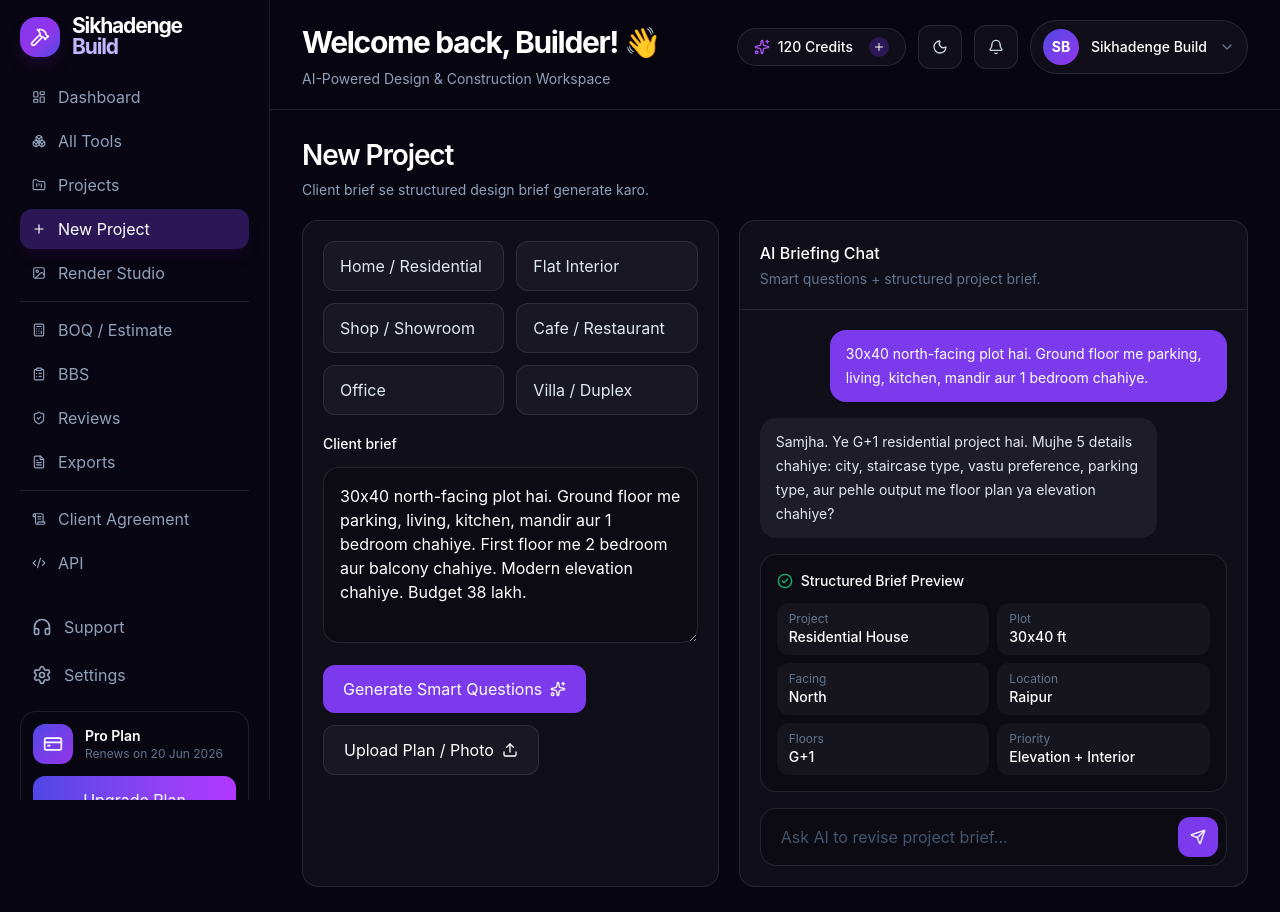
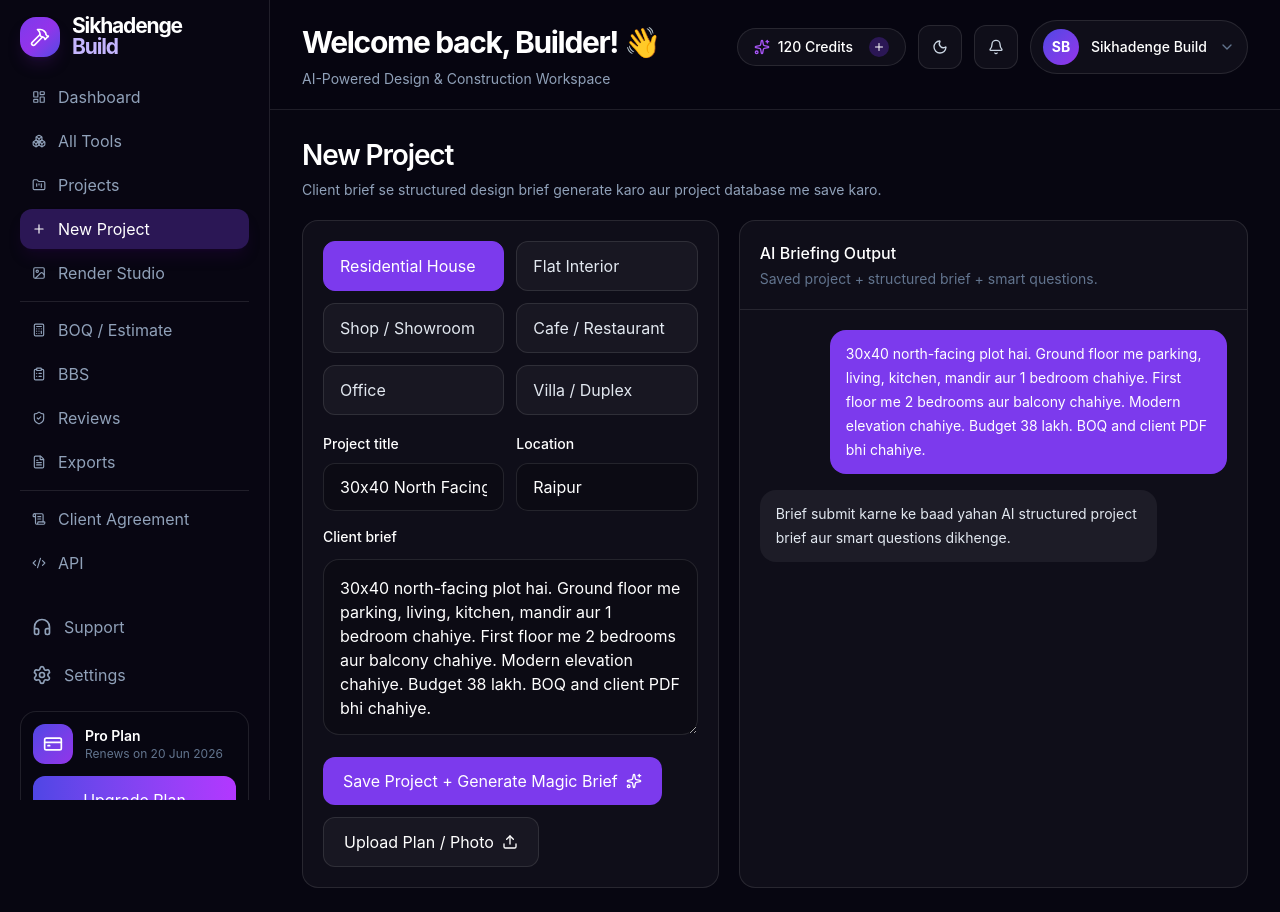
Before and after one commit to maihoonankitsingh/Build-Setu-Ai, a Next.js app: page / in a window 1280 px wide. Both pictures are taken after a click on the button "New Project". Built offline with nearby package versions, Linux system fonts and the light colour scheme.

Commit message:
Connect New Project UI to project and Magic Brief APIs

```diff
--- a/app/page.tsx
+++ b/app/page.tsx
@@ -1075,32 +1075,152 @@ function PageTitle({ title, desc, theme }: { title: string; desc: string; theme:
   );
 }
 
+
 function NewProjectPage({ theme }: { theme: ResolvedTheme }) {
-  return (
-    <div>
-      <PageTitle title="New Project" desc="Client brief se structured design brief generate karo." theme={theme} />
+  const [projectType, setProjectType] = useState("Residential House");
+  const [title, setTitle] = useState("30x40 North Facing House");
+  const [location, setLocation] = useState("Raipur");
+  const [brief, setBrief] = useState(
+    "30x40 north-facing plot hai. Ground floor me parking, living, kitchen, mandir aur 1 bedroom chahiye. First floor me 2 bedrooms aur balcony chahiye. Modern elevation chahiye. Budget 38 lakh. BOQ and client PDF bhi chahiye.",
+  );
+  const [loading, setLoading] = useState(false);
+  const [message, setMessage] = useState("");
+  const [result, setResult] = useState<{
+    projectId?: string;
+    structuredBrief?: Record<string, unknown>;
+    questions?: string[];
+  } | null>(null);
+
+  async function handleCreateProject() {
+    try {
+      setLoading(true);
+      setMessage("");
+      setResult(null);
+
+      const createRes = await fetch("/api/projects/create", {
+        method: "POST",
+        headers: {
+          "Content-Type": "application/json",
+        },
+        body: JSON.stringify({
+          title,
+          projectType,
+          location,
+          rawBrief: brief,
+        }),
+      });
+
+      const createData = await createRes.json();
+
+      if (!createRes.ok || !createData.ok) {
+        throw new Error(createData.error || "Project create failed");
+      }
+
+      const projectId = createData.project.id as string;
+
+      const briefRes = await fetch("/api/ai/magic-brief", {
+        method: "POST",
+        headers: {
+          "Content-Type": "application/json",
+        },
+        body: JSON.stringify({
+          projectId,
+          rawBrief: brief,
+        }),
+      });
+
+      const briefData = await briefRes.json();
+
+      if (!briefRes.ok || !briefData.ok) {
+        throw new Error(briefData.error || "Magic Brief failed");
+      }
+
+      setResult({
+        projectId,
+        structuredBrief: briefData.structuredBrief,
+        questions: briefData.questions,
+      });
+
+      setMessage("Project saved and Magic Brief generated successfully.");
+    } catch (error) {
+      console.error(error);
+      setMessage(error instanceof Error ? error.message : "Something went wrong");
+    } finally {
+      setLoading(false);
+    }
+  }
+
+  return (
+    <div>
+      <PageTitle title="New Project" desc="Client brief se structured design brief generate karo aur project database me save karo." theme={theme} />
+
       <div className="grid gap-5 xl:grid-cols-[0.9fr_1.1fr]">
         <section className={cn("rounded-2xl border p-5", theme === "dark" ? "border-white/10 bg-white/[0.035]" : "border-[#ded5ec] bg-white light-card-shadow")}>
           <div className="mb-4 grid gap-3 sm:grid-cols-2">
-            {["Home / Residential", "Flat Interior", "Shop / Showroom", "Cafe / Restaurant", "Office", "Villa / Duplex"].map((type) => (
+            {["Residential House", "Flat Interior", "Shop / Showroom", "Cafe / Restaurant", "Office", "Villa / Duplex"].map((type) => (
               <button
                 key={type}
-                className={cn("rounded-xl border px-4 py-3 text-left text-sm font-medium", theme === "dark" ? "border-white/10 bg-white/[0.04] text-slate-200 hover:bg-white/[0.07]" : "border-[#ded5ec] bg-[#fbf8ff] text-[#21133f] hover:border-[#a855f7]")}
+                onClick={() => setProjectType(type)}
+                className={cn(
+                  "rounded-xl border px-4 py-3 text-left text-sm font-medium transition",
+                  projectType === type
+                    ? "border-[#7c3aed] bg-[#7c3aed] text-white"
+                    : theme === "dark"
+                      ? "border-white/10 bg-white/[0.04] text-slate-200 hover:bg-white/[0.07]"
+                      : "border-[#ded5ec] bg-[#fbf8ff] text-[#21133f] hover:border-[#a855f7]",
+                )}
               >
                 {type}
               </button>
             ))}
           </div>
 
-          <label className={cn("text-sm font-medium", theme === "dark" ? "text-white" : "text-[#21133f]")}>Client brief</label>
+          <div className="grid gap-3 sm:grid-cols-2">
+            <div>
+              <label className={cn("text-sm font-medium", theme === "dark" ? "text-white" : "text-[#21133f]")}>Project title</label>
+              <input
+                value={title}
+                onChange={(event) => setTitle(event.target.value)}
+                className={cn("mt-2 h-12 w-full rounded-xl border px-4 text-sm outline-none", theme === "dark" ? "border-white/10 bg-black/20 text-white" : "border-[#ded5ec] bg-white text-[#21133f]")}
+              />
+            </div>
+            <div>
+              <label className={cn("text-sm font-medium", theme === "dark" ? "text-white" : "text-[#21133f]")}>Location</label>
+              <input
+                value={location}
+                onChange={(event) => setLocation(event.target.value)}
+                className={cn("mt-2 h-12 w-full rounded-xl border px-4 text-sm outline-none", theme === "dark" ? "border-white/10 bg-black/20 text-white" : "border-[#ded5ec] bg-white text-[#21133f]")}
+              />
+            </div>
+          </div>
+
+          <label className={cn("mt-4 block text-sm font-medium", theme === "dark" ? "text-white" : "text-[#21133f]")}>Client brief</label>
           <textarea
+            value={brief}
+            onChange={(event) => setBrief(event.target.value)}
             className={cn("mt-3 min-h-44 w-full rounded-2xl border p-4 text-sm leading-6 outline-none", theme === "dark" ? "border-white/10 bg-black/20 text-white" : "border-[#ded5ec] bg-white text-[#21133f]")}
-            defaultValue="30x40 north-facing plot hai. Ground floor me parking, living, kitchen, mandir aur 1 bedroom chahiye. First floor me 2 bedroom aur balcony chahiye. Modern elevation chahiye. Budget 38 lakh."
           />
 
+          {message && (
+            <div className={cn("mt-4 rounded-xl border p-3 text-sm", message.includes("success")
+              ? theme === "dark"
+                ? "border-[#22c55e]/30 bg-[#052e16]/40 text-[#bbf7d0]"
+                : "border-[#bbf7d0] bg-[#f0fdf4] text-[#166534]"
+              : theme === "dark"
+                ? "border-[#ef4444]/30 bg-[#450a0a]/40 text-[#fecaca]"
+                : "border-[#fecaca] bg-[#fef2f2] text-[#991b1b]"
+            )}>
+              {message}
+            </div>
+          )}
+
           <div className="mt-4 flex flex-wrap gap-3">
-            <button className="inline-flex items-center gap-2 rounded-xl bg-[#7c3aed] px-5 py-3 text-sm font-medium text-white">
-              Generate Smart Questions <Sparkles className="h-4 w-4" />
+            <button
+              onClick={handleCreateProject}
+              disabled={loading}
+              className="inline-flex items-center gap-2 rounded-xl bg-[#7c3aed] px-5 py-3 text-sm font-medium text-white disabled:cursor-not-allowed disabled:opacity-60"
+            >
+              {loading ? "Generating..." : "Save Project + Generate Magic Brief"} <Sparkles className="h-4 w-4" />
             </button>
             <button className={cn("inline-flex items-center gap-2 rounded-xl border px-5 py-3 text-sm font-medium", theme === "dark" ? "border-white/10 bg-white/[0.04] text-white" : "border-[#ded5ec] bg-[#fbf8ff] text-[#6f1cc4]")}>
               Upload Plan / Photo <Upload className="h-4 w-4" />
@@ -1110,49 +1230,89 @@ function NewProjectPage({ theme }: { theme: ResolvedTheme }) {
 
         <section className={cn("rounded-2xl border", theme === "dark" ? "border-white/10 bg-white/[0.035]" : "border-[#ded5ec] bg-white light-card-shadow")}>
           <div className={cn("border-b p-5", theme === "dark" ? "border-white/10" : "border-[#eee7f7]")}>
-            <h2 className={cn("font-medium", theme === "dark" ? "text-white" : "text-[#21133f]")}>AI Briefing Chat</h2>
-            <p className={cn("mt-1 text-sm", theme === "dark" ? "text-slate-500" : "text-[#817397]")}>Smart questions + structured project brief.</p>
-          </div>
+            <h2 className={cn("font-medium", theme === "dark" ? "text-white" : "text-[#21133f]")}>AI Briefing Output</h2>
+            <p className={cn("mt-1 text-sm", theme === "dark" ? "text-slate-500" : "text-[#817397]")}>Saved project + structured brief + smart questions.</p>
+          </div>
+
           <div className="space-y-4 p-5">
+            {!result && (
+              <>
                 <div className="ml-auto max-w-[85%] rounded-2xl bg-[#7c3aed] px-4 py-3 text-sm leading-6 text-white">
-              30x40 north-facing plot hai. Ground floor me parking, living, kitchen, mandir aur 1 bedroom chahiye.
+                  {brief}
                 </div>
                 <div className={cn("max-w-[85%] rounded-2xl px-4 py-3 text-sm leading-6", theme === "dark" ? "bg-white/[0.06] text-slate-200" : "bg-[#f7f0ff] text-[#3f315d]")}>
-              Samjha. Ye G+1 residential project hai. Mujhe 5 details chahiye: city, staircase type, vastu preference, parking type, aur pehle output me floor plan ya elevation chahiye?
-            </div>
+                  Brief submit karne ke baad yahan AI structured project brief aur smart questions dikhenge.
+                </div>
+              </>
+            )}
+
+            {result?.structuredBrief && (
               <div className={cn("rounded-2xl border p-4", theme === "dark" ? "border-white/10 bg-black/20" : "border-[#ded5ec] bg-[#fbf8ff]")}>
                 <div className={cn("mb-3 flex items-center gap-2 text-sm font-medium", theme === "dark" ? "text-white" : "text-[#21133f]")}>
                   <CheckCircle2 className="h-4 w-4 text-[#12b76a]" />
-                Structured Brief Preview
-              </div>
+                  Structured Brief Saved
+                </div>
+
                 <div className="grid gap-2 sm:grid-cols-2">
-                {[
-                  ["Project", "Residential House"],
-                  ["Plot", "30x40 ft"],
-                  ["Facing", "North"],
-                  ["Location", "Raipur"],
-                  ["Floors", "G+1"],
-                  ["Priority", "Elevation + Interior"],
-                ].map(([key, value]) => (
+                  {Object.entries(result.structuredBrief)
+                    .filter(([key]) => !["safetyNotes", "detectedRooms", "priorityOutputs"].includes(key))
+                    .map(([key, value]) => (
                       <div key={key} className={cn("rounded-xl px-3 py-2", theme === "dark" ? "bg-white/[0.04]" : "bg-white")}>
-                    <div className={cn("text-xs", theme === "dark" ? "text-slate-500" : "text-[#817397]")}>{key}</div>
-                    <div className={cn("text-sm font-medium", theme === "dark" ? "text-white" : "text-[#21133f]")}>{value}</div>
+                        <div className={cn("text-xs capitalize", theme === "dark" ? "text-slate-500" : "text-[#817397]")}>{key}</div>
+                        <div className={cn("text-sm font-medium", theme === "dark" ? "text-white" : "text-[#21133f]")}>
+                          {String(value || "Not detected")}
+                        </div>
                       </div>
                     ))}
                 </div>
-            </div>
-            <div className={cn("flex items-center gap-2 rounded-2xl border p-2", theme === "dark" ? "border-white/10 bg-black/20" : "border-[#ded5ec] bg-white")}>
-              <input className={cn("h-10 flex-1 bg-transparent px-3 text-sm outline-none", theme === "dark" ? "text-white placeholder:text-slate-600" : "text-[#21133f]")} placeholder="Ask AI to revise project brief..." />
-              <button className="flex h-10 w-10 items-center justify-center rounded-xl bg-[#7c3aed] text-white">
-                <Send className="h-4 w-4" />
-              </button>
-            </div>
+
+                <div className="mt-4 grid gap-3 sm:grid-cols-2">
+                  <div className={cn("rounded-xl p-3", theme === "dark" ? "bg-white/[0.04]" : "bg-white")}>
+                    <div className={cn("text-xs", theme === "dark" ? "text-slate-500" : "text-[#817397]")}>Detected Rooms</div>
+                    <div className={cn("mt-2 flex flex-wrap gap-2 text-xs", theme === "dark" ? "text-slate-200" : "text-[#3f315d]")}>
+                      {Array.isArray(result.structuredBrief.detectedRooms)
+                        ? result.structuredBrief.detectedRooms.map((item) => <span key={String(item)} className="rounded-full bg-[#7c3aed] px-2.5 py-1 text-white">{String(item)}</span>)
+                        : "Not detected"}
+                    </div>
+                  </div>
+
+                  <div className={cn("rounded-xl p-3", theme === "dark" ? "bg-white/[0.04]" : "bg-white")}>
+                    <div className={cn("text-xs", theme === "dark" ? "text-slate-500" : "text-[#817397]")}>Priority Outputs</div>
+                    <div className={cn("mt-2 flex flex-wrap gap-2 text-xs", theme === "dark" ? "text-slate-200" : "text-[#3f315d]")}>
+                      {Array.isArray(result.structuredBrief.priorityOutputs)
+                        ? result.structuredBrief.priorityOutputs.map((item) => <span key={String(item)} className="rounded-full bg-[#2b1755] px-2.5 py-1 text-[#e9d5ff]">{String(item)}</span>)
+                        : "Not detected"}
+                    </div>
+                  </div>
+                </div>
+              </div>
+            )}
+
+            {result?.questions && (
+              <div className={cn("rounded-2xl border p-4", theme === "dark" ? "border-white/10 bg-black/20" : "border-[#ded5ec] bg-[#fbf8ff]")}>
+                <h3 className={cn("text-sm font-medium", theme === "dark" ? "text-white" : "text-[#21133f]")}>Smart Questions</h3>
+                <div className="mt-3 space-y-2">
+                  {result.questions.map((question, index) => (
+                    <div key={question} className={cn("rounded-xl px-3 py-2 text-sm", theme === "dark" ? "bg-white/[0.04] text-slate-300" : "bg-white text-[#3f315d]")}>
+                      {index + 1}. {question}
+                    </div>
+                  ))}
+                </div>
+              </div>
+            )}
+
+            {result?.projectId && (
+              <div className={cn("rounded-xl border p-3 text-xs", theme === "dark" ? "border-white/10 bg-white/[0.04] text-slate-500" : "border-[#eee7f7] bg-white text-[#817397]")}>
+                Project ID: {result.projectId}
+              </div>
+            )}
           </div>
         </section>
       </div>
     </div>
   );
 }
+
 
 function RenderStudio({ theme }: { theme: ResolvedTheme }) {
   return (
```
Lines whose indentation alone changed are shown as unchanged.
